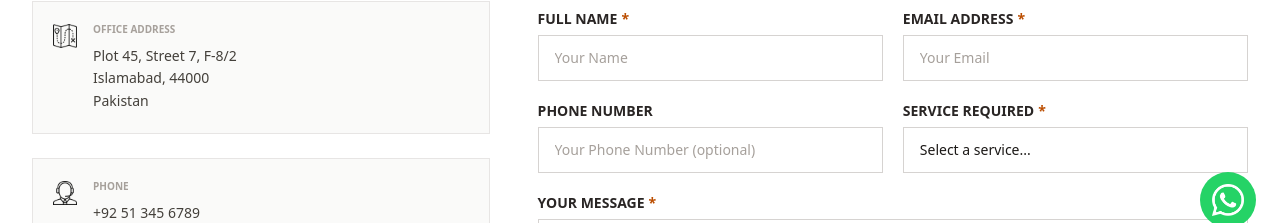
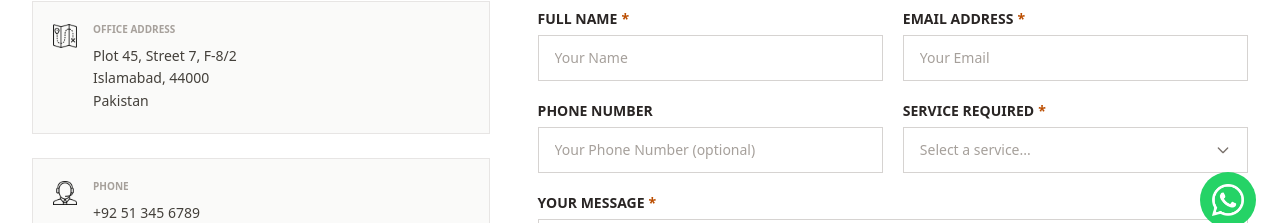
Before and after one commit to TalalMajeed/Majeed-Builders, a Next.js app: page /contact in a window 1280 px wide. Shown: the part 548-771 px from the top of the page. Built offline with nearby package versions, Linux system fonts and the light colour scheme.

Commit message:
Patched Contact Page

```diff
--- a/app/contact/page.tsx
+++ b/app/contact/page.tsx
@@ -70,9 +70,14 @@ export default function ContactPage() {
   const [submitting, setSubmitting] = useState(false);
 
   const handleChange = (field: keyof FormData) => (
-    e: React.ChangeEvent<HTMLInputElement | HTMLTextAreaElement | HTMLSelectElement>
+    e: React.ChangeEvent<HTMLInputElement | HTMLTextAreaElement>
   ) => {
     setForm((prev) => ({ ...prev, [field]: e.target.value }));
+    if (errors[field]) setErrors((prev) => ({ ...prev, [field]: undefined }));
+  };
+
+  const handleSelect = (field: keyof FormData) => (value: string) => {
+    setForm((prev) => ({ ...prev, [field]: value }));
     if (errors[field]) setErrors((prev) => ({ ...prev, [field]: undefined }));
   };
 
@@ -216,7 +221,7 @@ export default function ContactPage() {
                         options={serviceOptions}
                         placeholder="Select a service..."
                         value={form.service}
-                        onChange={handleChange('service')}
+                        onChange={handleSelect('service')}
                         error={!!errors.service}
                       />
                     </FormField>
--- a/components/form.tsx
+++ b/components/form.tsx
@@ -1,6 +1,6 @@
 'use client';
 
-import { forwardRef } from 'react';
+import { forwardRef, useState, useRef, useEffect } from 'react';
 
 type FormFieldProps = {
   label: string;
@@ -80,40 +80,85 @@ export const Textarea = forwardRef<HTMLTextAreaElement, TextareaProps>(
 );
 Textarea.displayName = 'Textarea';
 
-type SelectProps = React.SelectHTMLAttributes<HTMLSelectElement> & {
+type SelectProps = {
   error?: boolean;
   options: { value: string; label: string }[];
   placeholder?: string;
+  value?: string;
+  onChange?: (value: string) => void;
+  className?: string;
+  disabled?: boolean;
 };
 
-export const Select = forwardRef<HTMLSelectElement, SelectProps>(
-  ({ error, options, placeholder, className, ...props }, ref) => {
-    return (
-      <select
-        ref={ref}
+export function Select({ error, options, placeholder, value, onChange, className, disabled }: SelectProps) {
+  const [open, setOpen] = useState(false);
+  const ref = useRef<HTMLDivElement>(null);
+
+  const selected = options.find((o) => o.value === value);
+
+  useEffect(() => {
+    function handleClick(e: MouseEvent) {
+      if (ref.current && !ref.current.contains(e.target as Node)) {
+        setOpen(false);
+      }
+    }
+    document.addEventListener('mousedown', handleClick);
+    return () => document.removeEventListener('mousedown', handleClick);
+  }, []);
+
+  return (
+    <div ref={ref} className={`relative ${className ?? ''}`}>
+      <button
+        type="button"
+        disabled={disabled}
+        onClick={() => setOpen((o) => !o)}
         className={[
-          'w-full px-4 py-3 bg-white border text-stone-900 text-sm appearance-none cursor-pointer',
+          'w-full px-4 py-3 bg-white border text-sm text-left flex items-center justify-between cursor-pointer',
           'focus:outline-none focus:ring-[1px] focus:ring-amber-700 focus:ring-offset-0 focus:border-amber-700',
           'transition-colors duration-150',
-          error ? 'border-red-500' : 'border-stone-300',
-          className ?? '',
+          error ? 'border-red-500' : open ? 'border-amber-700' : 'border-stone-300',
+          selected ? 'text-stone-900' : 'text-stone-400',
+          disabled ? 'opacity-50 cursor-not-allowed' : '',
         ]
           .filter(Boolean)
           .join(' ')}
-        {...props}
       >
-        {placeholder && (
-          <option value="" disabled>
-            {placeholder}
-          </option>
-        )}
-        {options.map((opt) => (
-          <option key={opt.value} value={opt.value}>
-            {opt.label}
-          </option>
-        ))}
-      </select>
-    );
-  }
-);
-Select.displayName = 'Select';
+        <span>{selected ? selected.label : (placeholder ?? 'Select...')}</span>
+        <svg
+          className={`w-4 h-4 text-stone-500 flex-shrink-0 transition-transform duration-200 ${open ? 'rotate-180' : ''}`}
+          fill="none"
+          stroke="currentColor"
+          viewBox="0 0 24 24"
+        >
+          <path strokeLinecap="round" strokeLinejoin="round" strokeWidth={2} d="M19 9l-7 7-7-7" />
+        </svg>
+      </button>
+
+      {open && (
+        <ul className="absolute z-50 w-full bg-white border border-stone-300 shadow-lg mt-0.5 max-h-60 overflow-auto">
+          {options.map((opt) => (
+            <li
+              key={opt.value}
+              onClick={() => {
+                onChange?.(opt.value);
+                setOpen(false);
+              }}
+              className={[
+                'px-4 py-3 text-sm cursor-pointer flex items-center justify-between',
+                'hover:bg-amber-50 hover:text-amber-900 transition-colors duration-100',
+                opt.value === value ? 'bg-amber-50 text-amber-900 font-medium' : 'text-stone-800',
+              ].join(' ')}
+            >
+              {opt.label}
+              {opt.value === value && (
+                <svg className="w-4 h-4 text-amber-700 flex-shrink-0" fill="none" stroke="currentColor" viewBox="0 0 24 24">
+                  <path strokeLinecap="round" strokeLinejoin="round" strokeWidth={2} d="M5 13l4 4L19 7" />
+                </svg>
+              )}
+            </li>
+          ))}
+        </ul>
+      )}
+    </div>
+  );
+}
```
